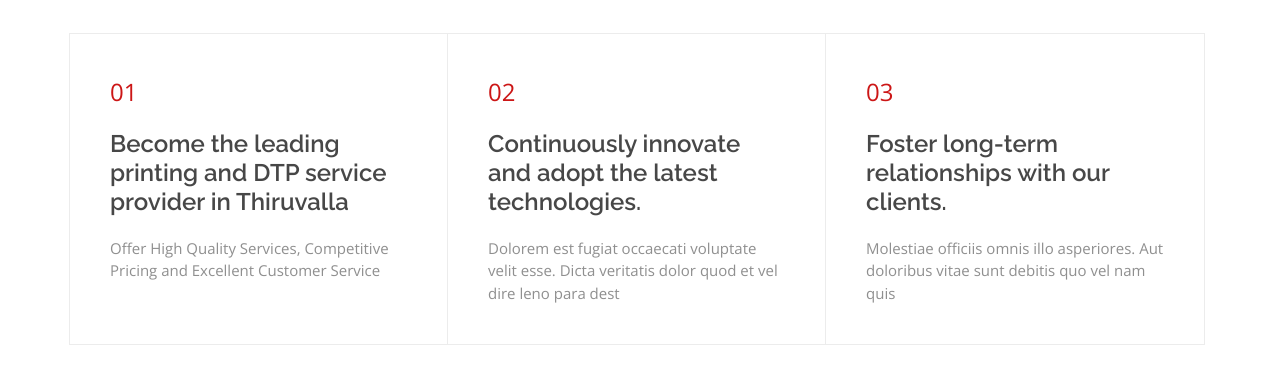
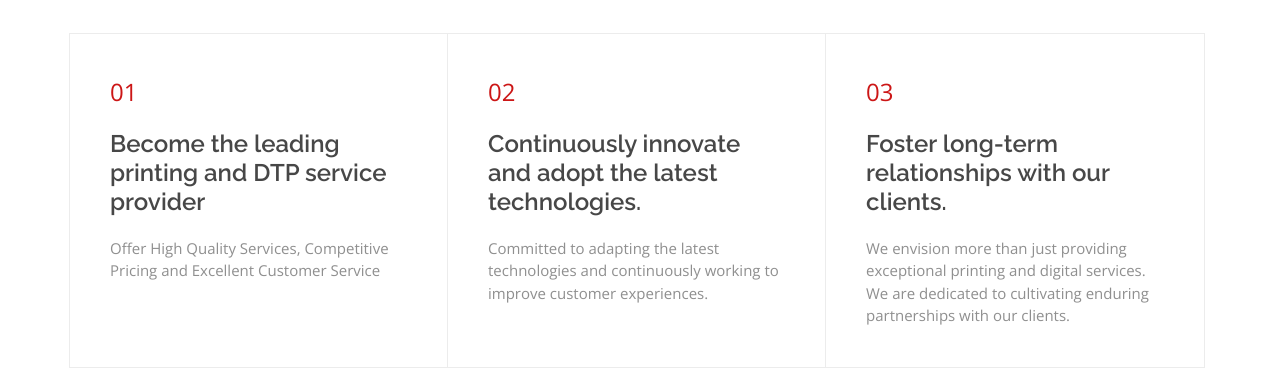
Before and after one commit to rithinshibujohn/royalxerox, a plain HTML site: page index.html in a window 1280 px wide. Shown: the part 1700-2077 px from the top of the page. Drawn offline with nearby package versions, Linux system fonts and the light colour scheme.

Commit message:
second commit

```diff
--- a/index.html
+++ b/index.html
@@ -149,20 +149,20 @@
 
           <div class="col-lg-4 col-md-6 card" data-aos="fade-up" data-aos-delay="100">
             <span>01</span>
-            <h4>Become the leading printing and DTP service provider in Thiruvalla</h4>
+            <h4>Become the leading printing and DTP service provider</h4>
             <p>Offer High Quality Services, Competitive Pricing and Excellent Customer Service</p>
           </div><!-- End Card Item -->
 
           <div class="col-lg-4 col-md-6 card" data-aos="fade-up" data-aos-delay="200">
             <span>02</span>
             <h4>Continuously innovate and adopt the latest technologies.</h4>
-            <p>Dolorem est fugiat occaecati voluptate velit esse. Dicta veritatis dolor quod et vel dire leno para dest</p>
+            <p>Committed to adapting the latest technologies and continuously working to improve customer experiences.</p>
           </div><!-- End Card Item -->
 
           <div class="col-lg-4 col-md-6 card" data-aos="fade-up" data-aos-delay="300">
             <span>03</span>
             <h4>Foster long-term relationships with our clients.</h4>
-            <p>Molestiae officiis omnis illo asperiores. Aut doloribus vitae sunt debitis quo vel nam quis</p>
+            <p>We envision more than just providing exceptional printing and digital services. We are dedicated to cultivating enduring partnerships with our clients.</p>
           </div><!-- End Card Item -->
 
 
```
